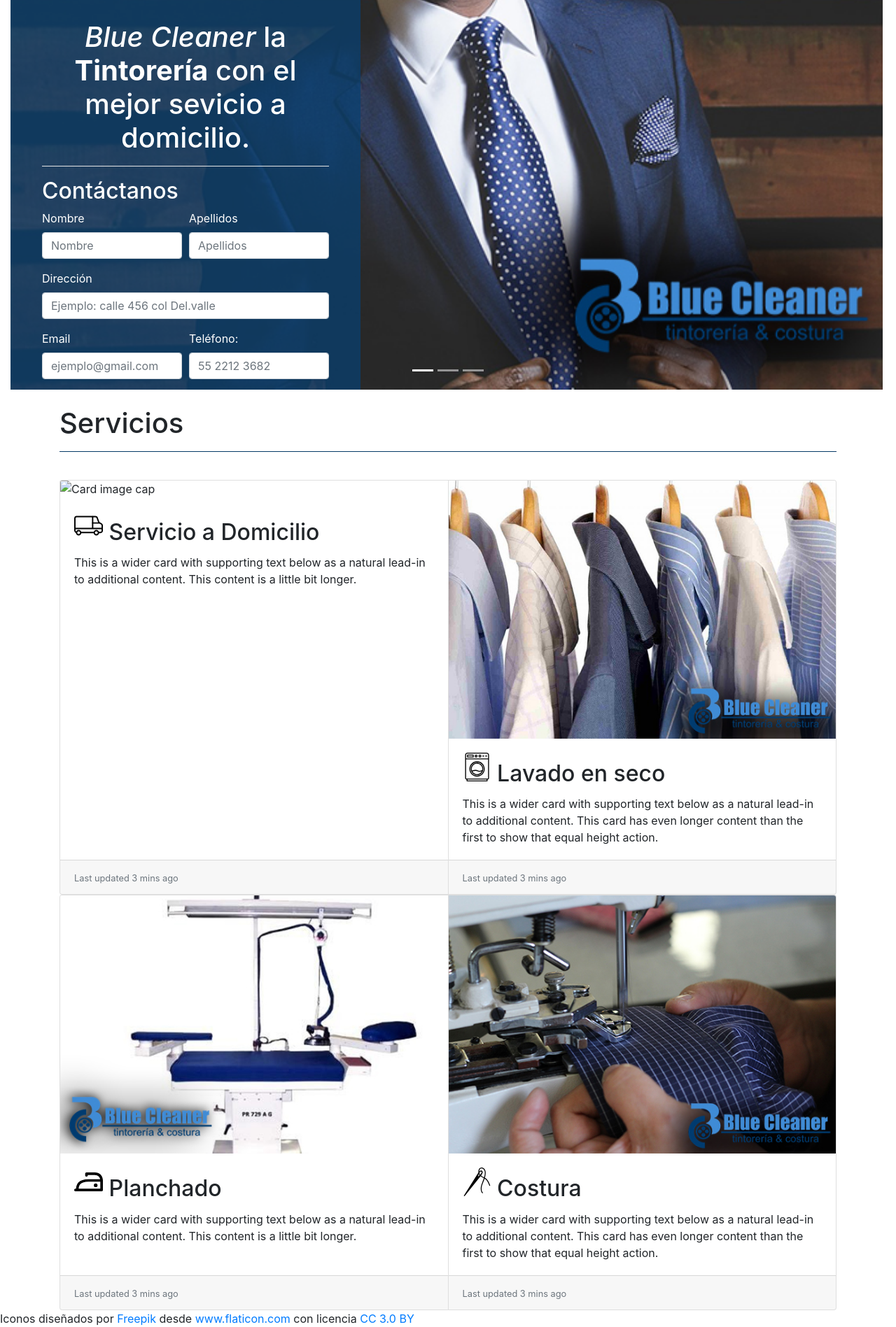
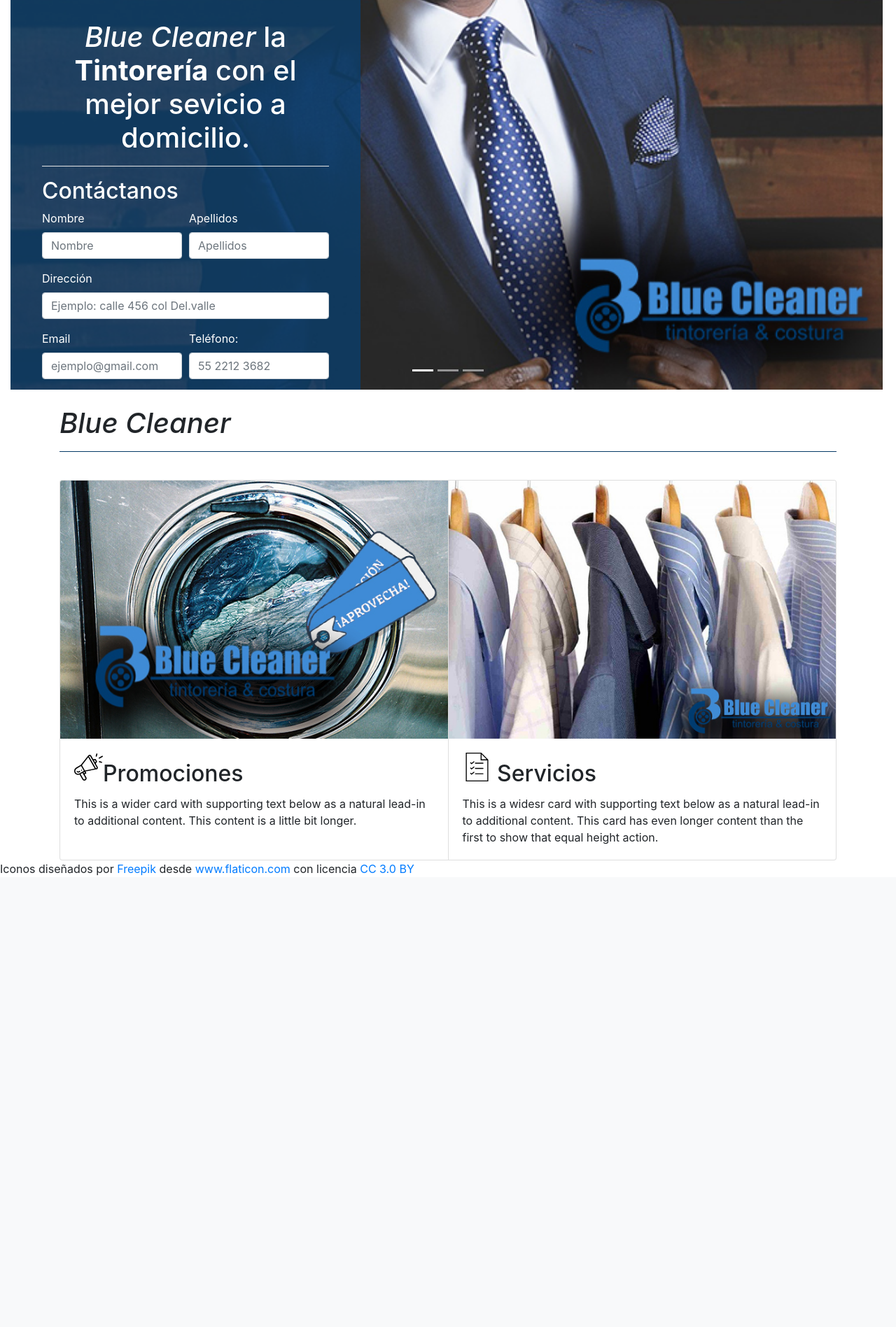
Before and after one commit to skasurck/Blue-cleaner-2, a PHP site: page / in a window 1280 px wide. Shown: the part 97-1994 px from the top of the page at 70% size. After the commit the page ends 1348 px from the top, so only its background shows below. Run offline with PHP 8.4, Linux system fonts and the light colour scheme.

Commit message:
cambios en la pagina de Inicio

```diff
--- a/css/estilo.css
+++ b/css/estilo.css
@@ -106,3 +106,12 @@ body {
 .domicilio {
     content: url(../img/iconos/furgoneta.svg)
 }
+.lista {
+    content: url(../img/iconos/lista.svg)
+}
+.quienes {
+    content: url(../img/iconos/quienes-somos.svg)
+}
+.promo {
+    content: url(../img/iconos/promocion.svg)
+}
--- a/index.html
+++ b/index.html
@@ -122,63 +122,33 @@
     <!--inicio main de inicio-->
     <div class="container">
         <br>
-        <h1>Servicios</h1>
+        <h1><i>Blue Cleaner</i></h1>
         <hr style="background-color: rgba(6, 64, 114, 1);">
         <br>
         <div class="row">
             <div class="col-12">
                 <div class="card-group">
                     <div class="card">
-                        <img class="card-img-top" src="" alt="Card image cap">
+                        <img class="card-img-top" src="img/Promo.jpg" alt="Card image cap">
                         <div class="card-body">
-                            <h2 class="card-title"><i class="fas domicilio"></i> Servicio a Domicilio</h2>
+                            <h2 class="card-title"><i class="fas promo"></i>Promociones</h2>
                             <p class="card-text">This is a wider card with supporting text below as a natural lead-in to additional content. This content is a little bit longer.</p>
                         </div>
-                        <div class="card-footer">
-                            <small class="text-muted">Last updated 3 mins ago</small>
-                        </div>
+
                     </div>
 
                     <div class="card">
                         <img class="card-img-top" src="img/servicios/lavadoseco-1.jpg" alt="Card image cap">
                         <div class="card-body">
-                            <h2 class="card-title"><i class="fas lavadora"></i> Lavado en seco</h2>
-                            <p class="card-text">This is a wider card with supporting text below as a natural lead-in to additional content. This card has even longer content than the first to show that equal height action.</p>
+                            <h2 class="card-title"><i class="fas lista"></i> Servicios</h2>
+                            <p class="card-text">This is a widesr card with supporting text below as a natural lead-in to additional content. This card has even longer content than the first to show that equal height action.</p>
                         </div>
-                        <div class="card-footer">
-                            <small class="text-muted">Last updated 3 mins ago</small>
-                        </div>
+
                     </div>
                 </div>
             </div>
         </div>
-        <div class="row">
-            <div class="col-12">
-                <div class="card-group">
-                    <div class="card">
-                        <img class="card-img-top" src="img/servicios/planchado-2.jpg" alt="Card image cap">
-                        <div class="card-body">
-                            <h2 class="card-title"><i class="fas plancha"></i> Planchado</h2>
-                            <p class="card-text">This is a wider card with supporting text below as a natural lead-in to additional content. This content is a little bit longer.</p>
-                        </div>
-                        <div class="card-footer">
-                            <small class="text-muted">Last updated 3 mins ago</small>
-                        </div>
-                    </div>
 
-                    <div class="card">
-                        <img class="card-img-top" src="img/servicios/costura-1.jpg" alt="Card image cap">
-                        <div class="card-body">
-                            <h2 class="card-title"><i class="fas hilo"></i> Costura</h2>
-                            <p class="card-text">This is a wider card with supporting text below as a natural lead-in to additional content. This card has even longer content than the first to show that equal height action.</p>
-                        </div>
-                        <div class="card-footer">
-                            <small class="text-muted">Last updated 3 mins ago</small>
-                        </div>
-                    </div>
-                </div>
-            </div>
-        </div>
     </div>
     <!--fin de main de inicio-->
 
```
Also changed, not shown: img/Promo.jpg (added), img/blue.clener-q.jpg (added), img/iconos/lista.svg (added), img/iconos/promocion.svg (added), img/iconos/quienes-somos.svg (added), img/oferton-loco.png (added).
